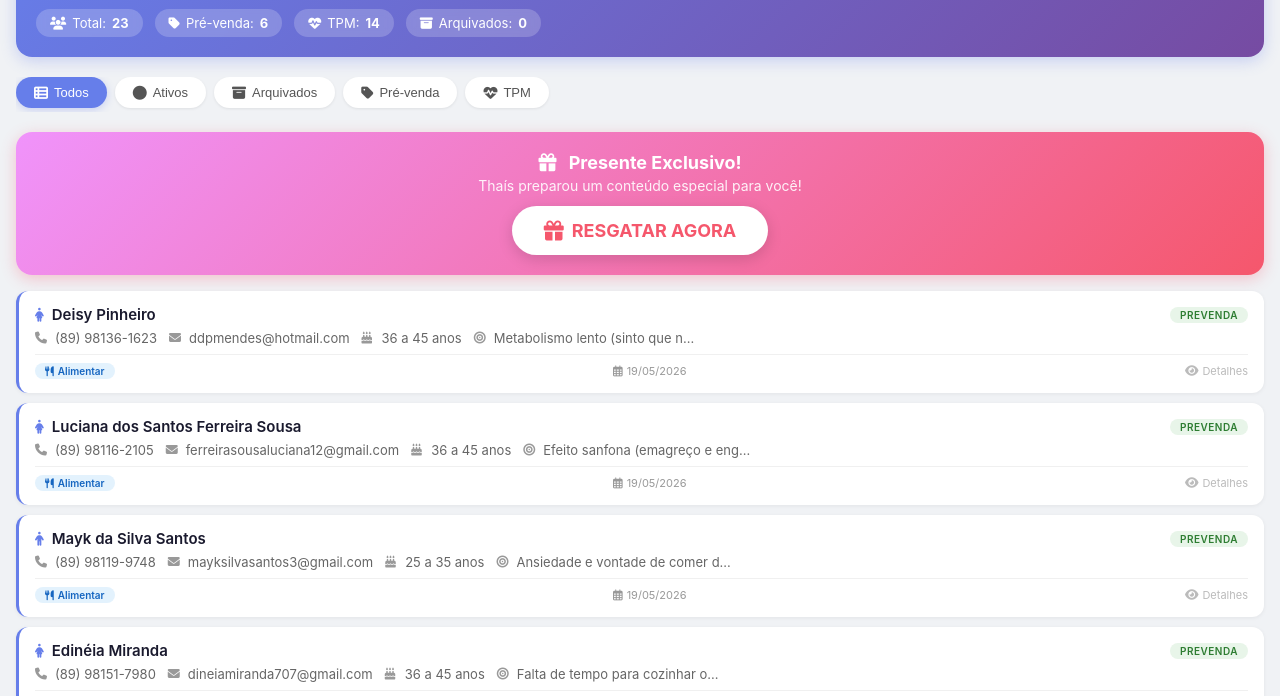
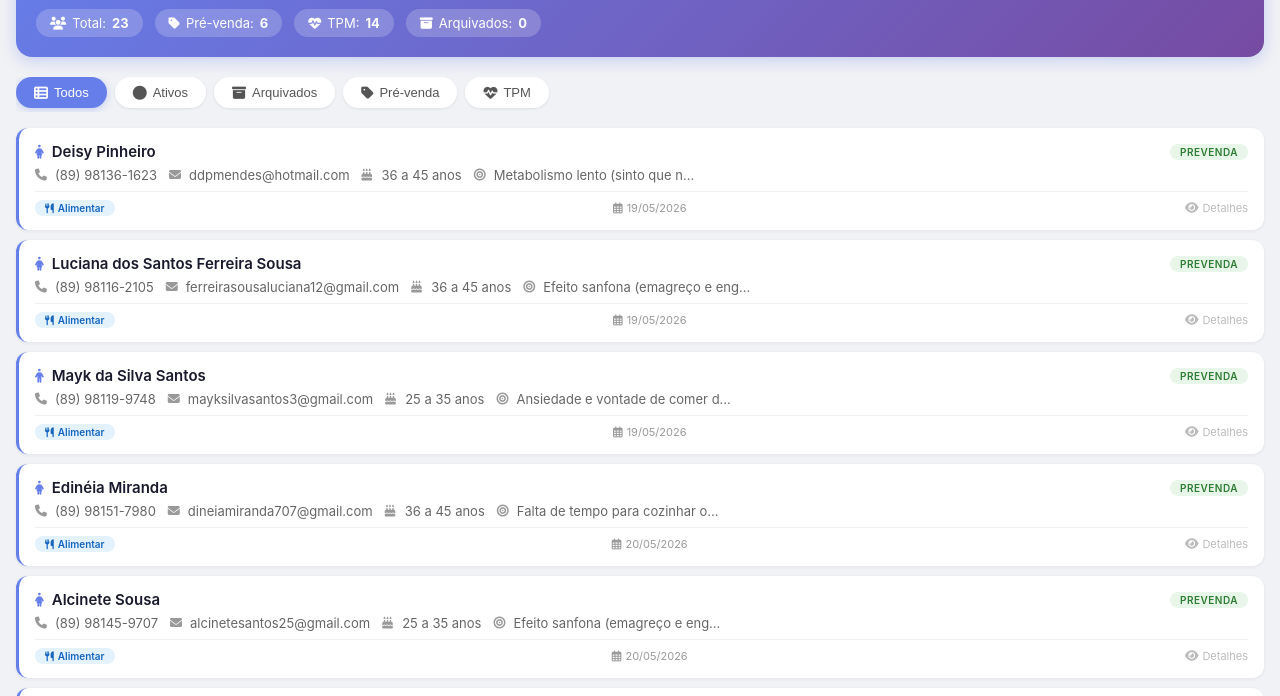
Before and after one commit to desenjao/thaiscoelhonutri, a plain HTML site: page leads.html in a window 1280 px wide. Shown: the part 86-782 px from the top of the page. Drawn offline with Linux system fonts and the light colour scheme.

Commit message:
melhorando saporra

```diff
--- a/leads.html
+++ b/leads.html
@@ -502,57 +502,6 @@
             background: #5a6fd6;
         }
 
-        /* Botão Presente */
-        .presente-section {
-            background: linear-gradient(135deg, #f093fb 0%, #f5576c 100%);
-            border-radius: 16px;
-            padding: 20px;
-            margin: 20px 0 16px 0;
-            box-shadow: 0 4px 15px rgba(245, 87, 108, 0.3);
-            text-align: center;
-        }
-
-        .presente-section h3 {
-            color: white;
-            font-size: 18px;
-            margin-bottom: 4px;
-        }
-
-        .presente-section h3 i {
-            margin-right: 8px;
-        }
-
-        .presente-section p {
-            color: rgba(255,255,255,0.9);
-            font-size: 14px;
-            margin-bottom: 12px;
-        }
-
-        .btn-presente {
-            background: white;
-            color: #f5576c;
-            border: none;
-            padding: 14px 32px;
-            border-radius: 50px;
-            font-size: 18px;
-            font-weight: 700;
-            cursor: pointer;
-            box-shadow: 0 4px 15px rgba(0,0,0,0.15);
-            transition: all 0.3s;
-            display: inline-flex;
-            align-items: center;
-            gap: 8px;
-            text-decoration: none;
-        }
-
-        .btn-presente:active {
-            transform: scale(0.95);
-        }
-
-        .btn-presente i {
-            font-size: 20px;
-        }
-
         /* Empty state */
         .empty-state {
             text-align: center;
@@ -647,15 +596,6 @@
         <button class="filter-btn" data-filter="arquivados"><i class="fas fa-archive"></i> Arquivados</button>
         <button class="filter-btn" data-filter="prevenda"><i class="fas fa-tag"></i> Pré-venda</button>
         <button class="filter-btn" data-filter="tpm"><i class="fas fa-heartbeat"></i> TPM</button>
-    </div>
-
-    <!-- Botão Presente -->
-    <div class="presente-section">
-        <h3><i class="fas fa-gift"></i> Presente Exclusivo!</h3>
-        <p>Thaís preparou um conteúdo especial para você!</p>
-        <a href="https://thaiscoelhonutri.com.br/pagina-de-vendas" class="btn-presente" target="_blank">
-            <i class="fas fa-gift"></i> RESGATAR AGORA
-        </a>
     </div>
 
     <!-- Container dos Leads -->
@@ -1118,6 +1058,8 @@
                 msg += `Sobre isso: "${lead.mensagem}"\n\n`;
             }
 
+            msg += `🎁 Você ganhou um presente especial! Acesse o link abaixo para conhecer o Método Magra 21D e começar sua transformação:\n\n`;
+            msg += `👉 https://thaiscoelhonutri.com.br/\n\n`;
             msg += `Quer saber como podemos trabalhar juntos para alcançar seus objetivos? 💪\n\n`;
             msg += `Vamos conversar? 😊`;
 
@@ -1135,6 +1077,8 @@
                 msg += `Sobre isso: "${lead.mensagem}"\n\n`;
             }
 
+            msg += `🎁 Você ganhou um presente especial! Acesse o link abaixo para conhecer o Método Magra 21D e começar sua transformação:\n\n`;
+            msg += `👉 https://thaiscoelhonutri.com.br/\n\n`;
             msg += `Quer saber como podemos trabalhar juntos para alcançar seus objetivos? 💪\n\n`;
             msg += `Estou aqui para ajudar você! 😊\n\n`;
             msg += `Aguardo seu retorno!`;
```
